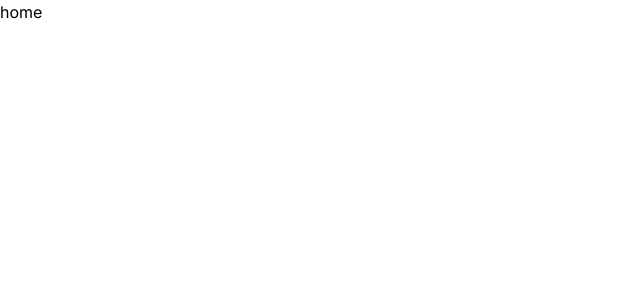
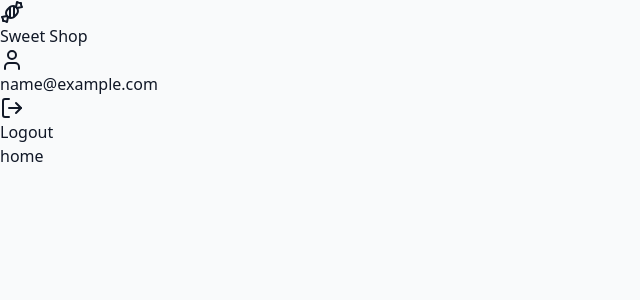
Before and after one commit to alimunfed17/sweet-shop-management, a Next.js app in the folder client/: page / in a window 1280 px wide. Shown: the top 300 px of the page, without its empty margins (0-640 px from the left). Built offline with nearby package versions, Linux system fonts and the light colour scheme; sample sign-in values are in the browser's storage.

Commit message:
feat: add Layout to app

```diff
--- a/client/src/app/globals.css
+++ b/client/src/app/globals.css
@@ -1,3 +1,26 @@
 @tailwind base;
 @tailwind components;
 @tailwind utilities;
+
+
+@layer base {
+  body {
+    @apply bg-gray-50 text-gray-900;
+  }
+}
+
+@layer utilities {
+  .line-clamp-1 {
+    display: -webkit-box;
+    -webkit-line-clamp: 1;
+    -webkit-box-orient: vertical;
+    overflow: hidden;
+  }
+
+  .line-clamp-2 {
+    display: -webkit-box;
+    -webkit-line-clamp: 2;
+    -webkit-box-orient: vertical;
+    overflow: hidden;
+  }
+}
--- a/client/src/app/layout.tsx
+++ b/client/src/app/layout.tsx
@@ -1,21 +1,71 @@
-import { Inter } from 'next/font/google'
-import './globals.css'
+"use client";
 
-const inter = Inter({ subsets: ['latin'] })
+import '@/app/globals.css';
+import { ReactNode, useEffect } from 'react';
+import { usePathname, useRouter } from 'next/navigation';
+import { Toaster } from 'react-hot-toast';
+import { useAuthStore } from '@/store/authStore';
+import Navbar from '@/components/Navbar';
 
-export const metadata = {
-  title: 'Sweet Shop Management',
-  description: 'Manage your sweet shop inventory',
-}
+export default function RootLayout({ children }: { children: ReactNode }) {
+  const router = useRouter();
+  const pathname = usePathname();
+  const { checkAuth, isAuthenticated, isLoading } = useAuthStore();
 
-export default function RootLayout({
-  children,
-}: {
-  children: React.ReactNode
-}) {
+  useEffect(() => {
+    checkAuth();
+  }, [checkAuth]);
+
+  useEffect(() => {
+    const publicRoutes = ['/login', '/register'];
+    const isPublicRoute = publicRoutes.includes(pathname);
+
+    if (!isLoading && !isAuthenticated && !isPublicRoute) {
+      router.push('/login');
+    }
+  }, [isAuthenticated, isLoading, pathname, router]);
+
+  const showNavbar = isAuthenticated && !['/login', '/register'].includes(pathname);
+
+  if (isLoading) {
+    return (
+      <div className="min-h-screen flex items-center justify-center bg-gradient-to-br from-primary-50 to-secondary-50">
+        <div className="text-center">
+          <div className="w-16 h-16 border-4 border-primary-600 border-t-transparent rounded-full animate-spin mx-auto mb-4" />
+          <p className="text-gray-600 font-medium">Loading...</p>
+        </div>
+      </div>
+    );
+  }
+
   return (
     <html lang="en">
-      <body className={inter.className}>{children}</body>
+      <head>
+        <link rel="icon" href="/favicon.ico" />
+      </head>
+      <body>
+        {showNavbar && <Navbar />}
+        {children}
+        <Toaster
+          position="top-right"
+          toastOptions={{
+            duration: 3000,
+            style: {
+              background: '#fff',
+              color: '#333',
+              padding: '16px',
+              borderRadius: '8px',
+              boxShadow: '0 4px 6px -1px rgba(0, 0, 0, 0.1)',
+            },
+            success: {
+              iconTheme: { primary: '#10b981', secondary: '#fff' },
+            },
+            error: {
+              iconTheme: { primary: '#ef4444', secondary: '#fff' },
+            },
+          }}
+        />
+      </body>
     </html>
-  )
+  );
 }
```
